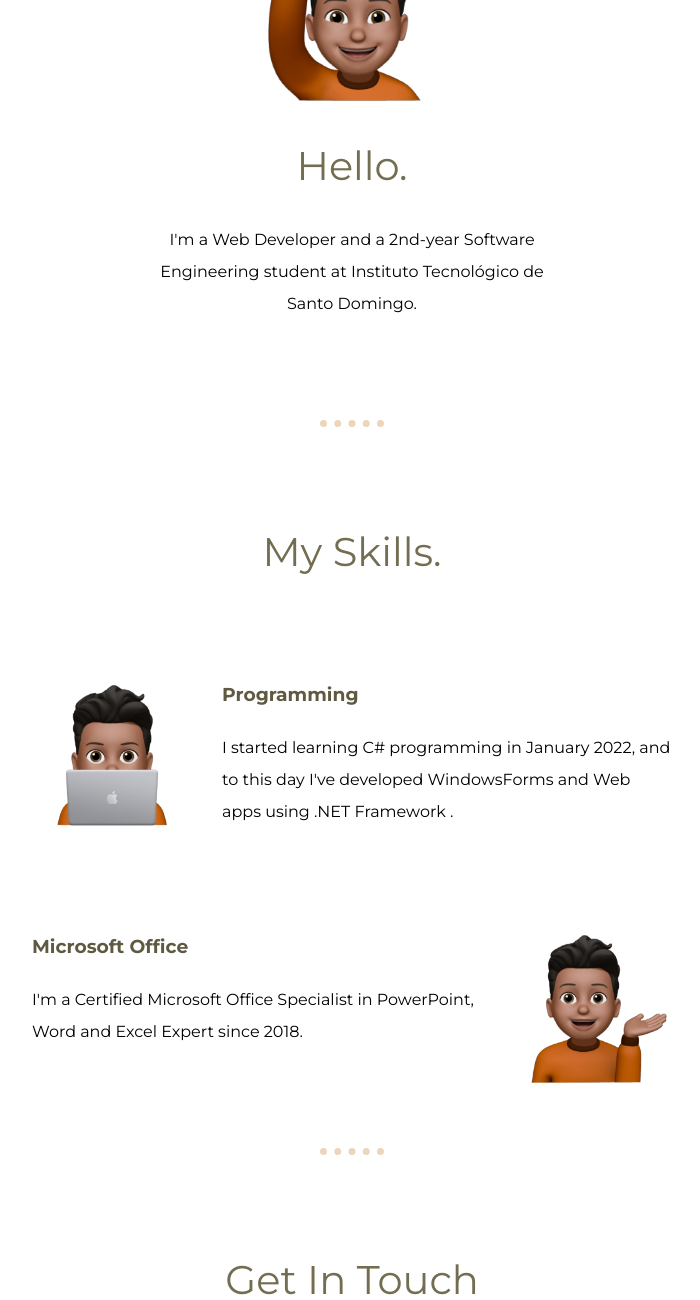
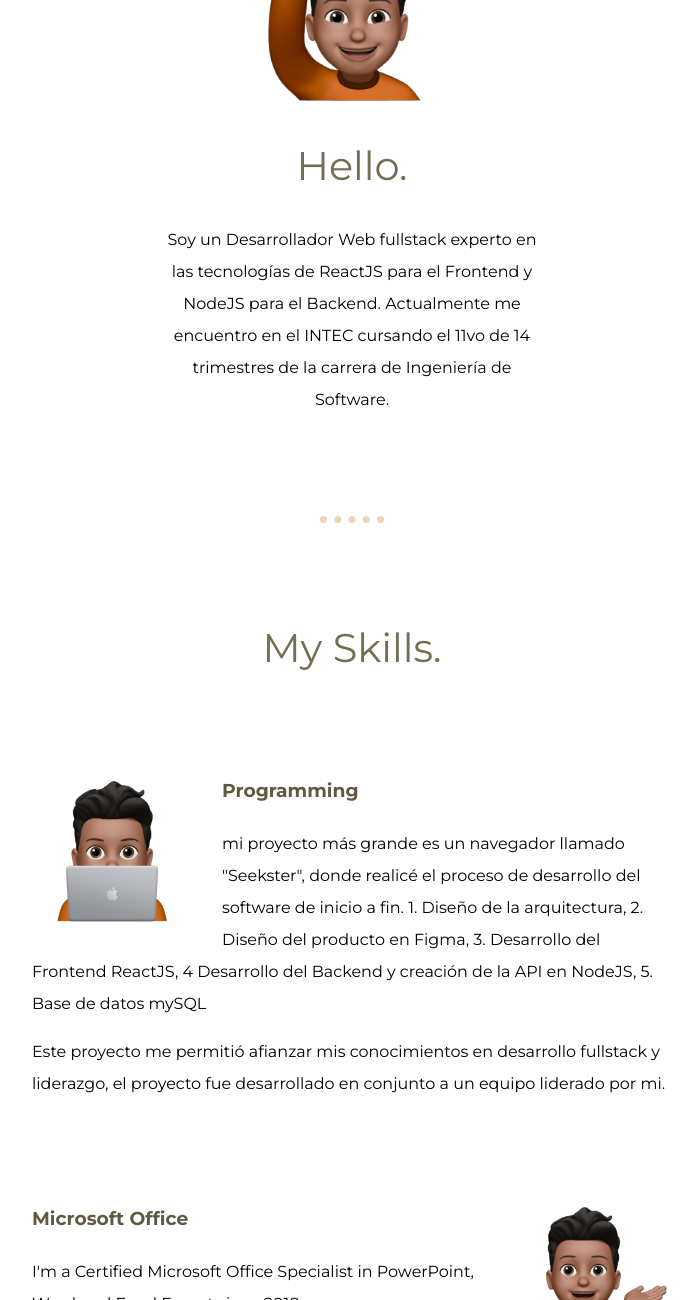
Before and after one commit to Allensilverio/PresentationWebsite, a plain HTML site: page index.html in a window 1280 px wide. Shown: the part 982-2282 px from the top of the page, without its empty margins (288-988 px from the left). Drawn offline with Linux system fonts and the light colour scheme.

Commit message:
Update index.html

```diff
--- a/index.html
+++ b/index.html
@@ -27,7 +27,7 @@
         <div class="profile">
           <img class= "img-hello-memoji" src="images/Hello Allen - Memoji.webp" alt="Allen Hello Memoji">
           <h2>Hello.</h2>
-          <p class="intro">I'm a Web Developer and a 2nd-year Software Engineering student at Instituto Tecnológico de Santo Domingo.</p>
+          <p class="intro">Soy un Desarrollador Web fullstack experto en las tecnologías de ReactJS para el Frontend y NodeJS para el Backend. Actualmente me encuentro en el INTEC cursando el 11vo de 14 trimestres de la carrera de Ingeniería de Software.</p>
         </div>
         <hr>
         <div class="skills">
@@ -35,7 +35,8 @@
           <div class="skill-row">
             <img class="img-computer-memoji" src="images/Computer Allen - Memoji.webp" alt="Allen Computer Memoji">
             <h3>Programming</h3>
-            <p>I started learning C# programming in January 2022, and to this day I've developed WindowsForms and Web apps  using .NET Framework .</p>
+            <p>mi proyecto más grande es un navegador llamado "Seekster", donde realicé el proceso de desarrollo del software de inicio a fin. 1. Diseño de la arquitectura, 2. Diseño del producto en Figma, 3. Desarrollo del Frontend ReactJS, 4 Desarrollo del Backend y creación de la API en NodeJS, 5. Base de datos mySQL</p>
+            <p>Este proyecto me permitió afianzar mis conocimientos en desarrollo fullstack y liderazgo, el proyecto fue desarrollado en conjunto a un equipo liderado por mi.</p>
           </div>
           <div class="skill-row">
             <img class="img-microsoft-memoji" src="images/Microsoft Allen - Memoji.webp" alt="Allen Memoji">
```
